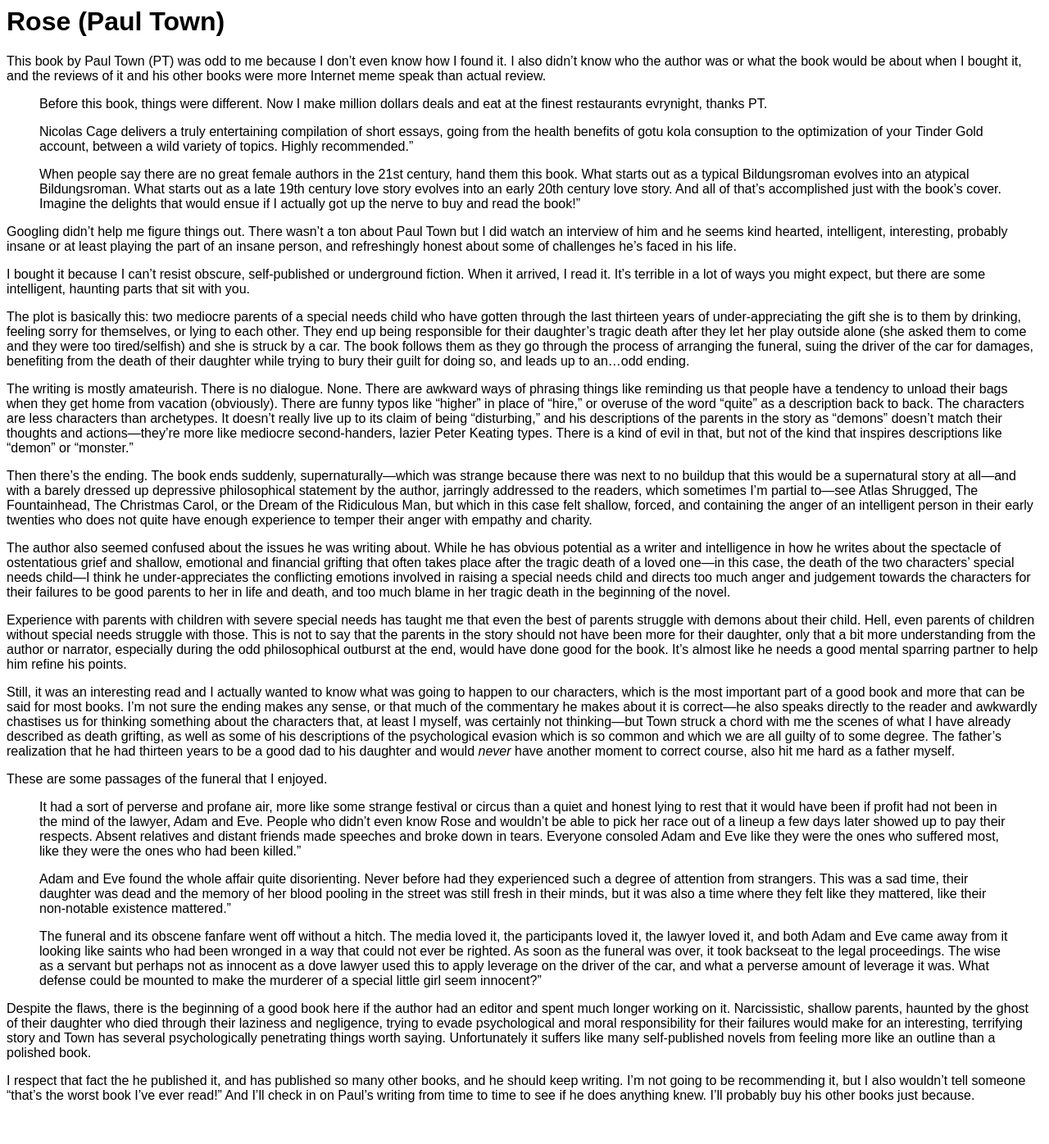
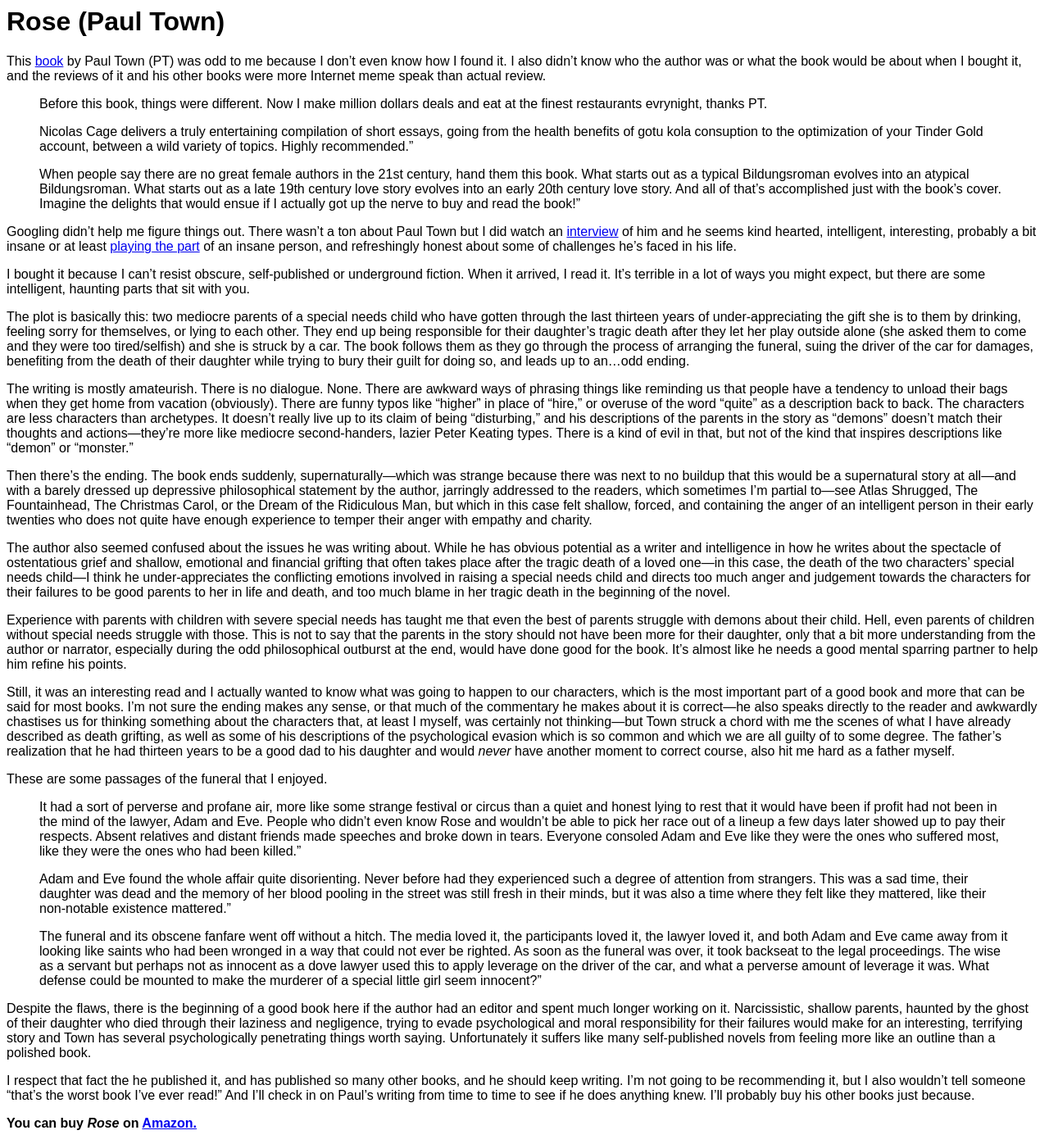
Before and after one commit to 0x000m/old, a Jekyll site: the page built from _posts/2022-05-13-rose.md, in a window 1280 px wide. Shown: the whole page at 82% size. Built offline with Jekyll 4.4.1, drawn with Linux system fonts in a browser that asks for light colours; before the commit the page ends 1362 px from its top, so only the background shows below that.

Commit message:
Update 2022-05-13-rose.md

```diff
--- a/_posts/2022-05-13-rose.md
+++ b/_posts/2022-05-13-rose.md
@@ -4,7 +4,7 @@ layout: default
 
 # Rose (Paul Town)
 
-This book by Paul Town (PT) was odd to me because I don’t even know how I found it. I also didn’t know who the author was or what the book would be about when I bought it, and the reviews of it and his other books were more Internet meme speak than actual review.
+This [book](https://www.amazon.com/gp/product/B09GZHKD7D/ref=dbs_a_def_rwt_hsch_vapi_taft_p1_i4) by Paul Town (PT) was odd to me because I don’t even know how I found it. I also didn’t know who the author was or what the book would be about when I bought it, and the reviews of it and his other books were more Internet meme speak than actual review.
 
 > Before this book, things were different. Now I make million dollars deals and eat at the finest restaurants evrynight, thanks PT.
 
@@ -12,7 +12,7 @@ This book by Paul Town (PT) was odd to me because I don’t even know how I foun
 
 > When people say there are no great female authors in the 21st century, hand them this book. What starts out as a typical Bildungsroman evolves into an atypical Bildungsroman. What starts out as a late 19th century love story evolves into an early 20th century love story. And all of that's accomplished just with the book's cover. Imagine the delights that would ensue if I actually got up the nerve to buy and read the book!”
 
-Googling didn’t help me figure things out. There wasn’t a ton about Paul Town but I did watch an interview of him and he seems kind hearted, intelligent, interesting, probably insane or at least playing the part of an insane person, and refreshingly honest about some of challenges he’s faced in his life.
+Googling didn’t help me figure things out. There wasn’t a ton about Paul Town but I did watch an [interview](https://www.youtube.com/watch?v=V-kMYpaIy70) of him and he seems kind hearted, intelligent, interesting, probably a bit insane or at least [playing the part](https://www.youtube.com/c/PaulTown/videos) of an insane person, and refreshingly honest about some of challenges he’s faced in his life.
 
 I bought it because I can’t resist obscure, self-published or underground fiction. When it arrived, I read it. It’s terrible in a lot of ways you might expect, but there are some intelligent, haunting parts that sit with you.
 
@@ -39,3 +39,5 @@ These are some passages of the funeral that I enjoyed.
 Despite the flaws, there is the beginning of a good book here if the author had an editor and spent much longer working on it. Narcissistic, shallow parents, haunted by the ghost of their daughter who died through their laziness and negligence, trying to evade psychological and moral responsibility for their failures would make for an interesting, terrifying story and Town has several psychologically penetrating things worth saying. Unfortunately it suffers like many self-published novels from feeling more like an outline than a polished book.
 
 I respect that fact the he published it, and has published so many other books, and he should keep writing. I’m not going to be recommending it, but I also wouldn’t tell someone “that’s the worst book I’ve ever read!” And I’ll check in on Paul’s writing from time to time to see if he does anything knew. I’ll probably buy his other books just because.
+
+**You can buy *Rose* on [Amazon.](https://www.amazon.com/gp/product/B09GZHKD7D/ref=dbs_a_def_rwt_hsch_vapi_taft_p1_i4)**
```
